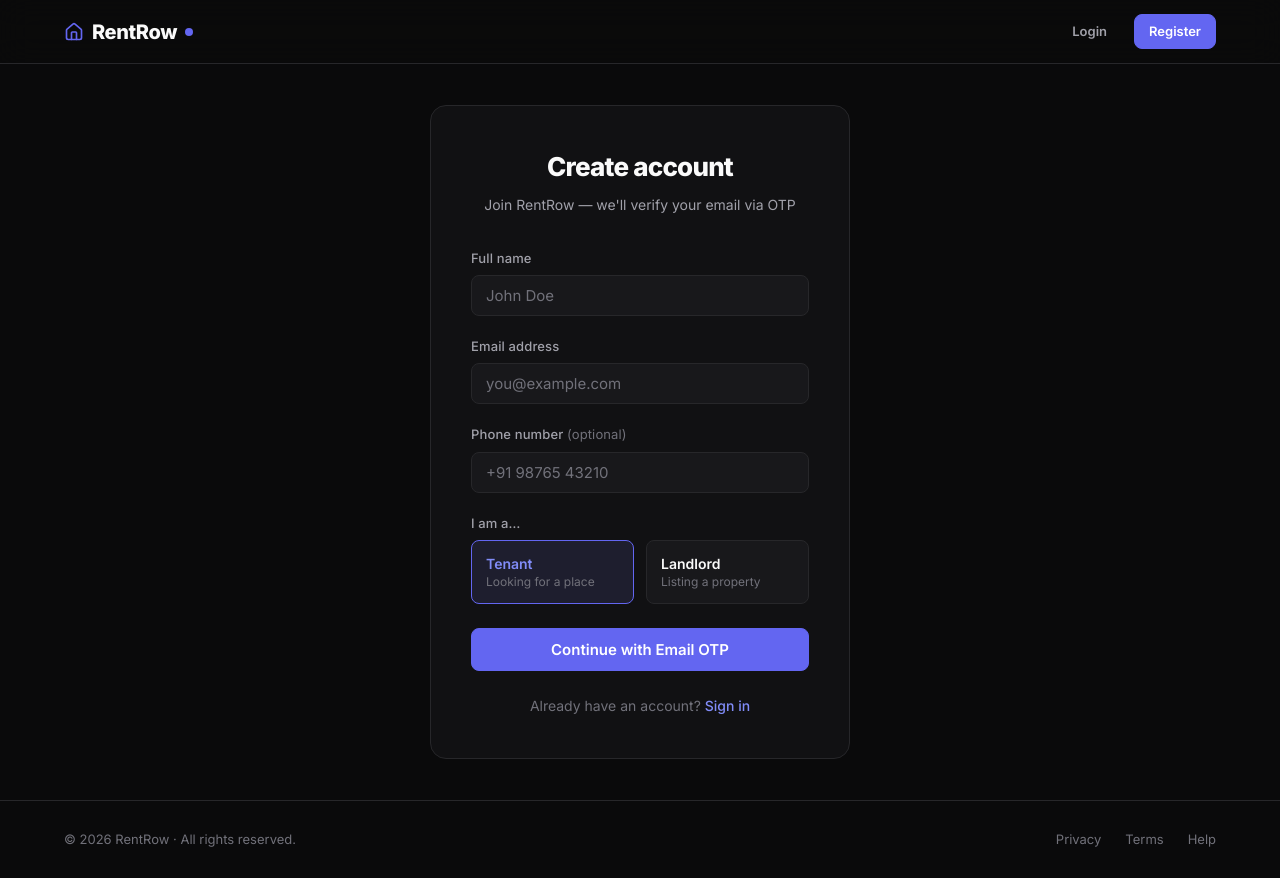
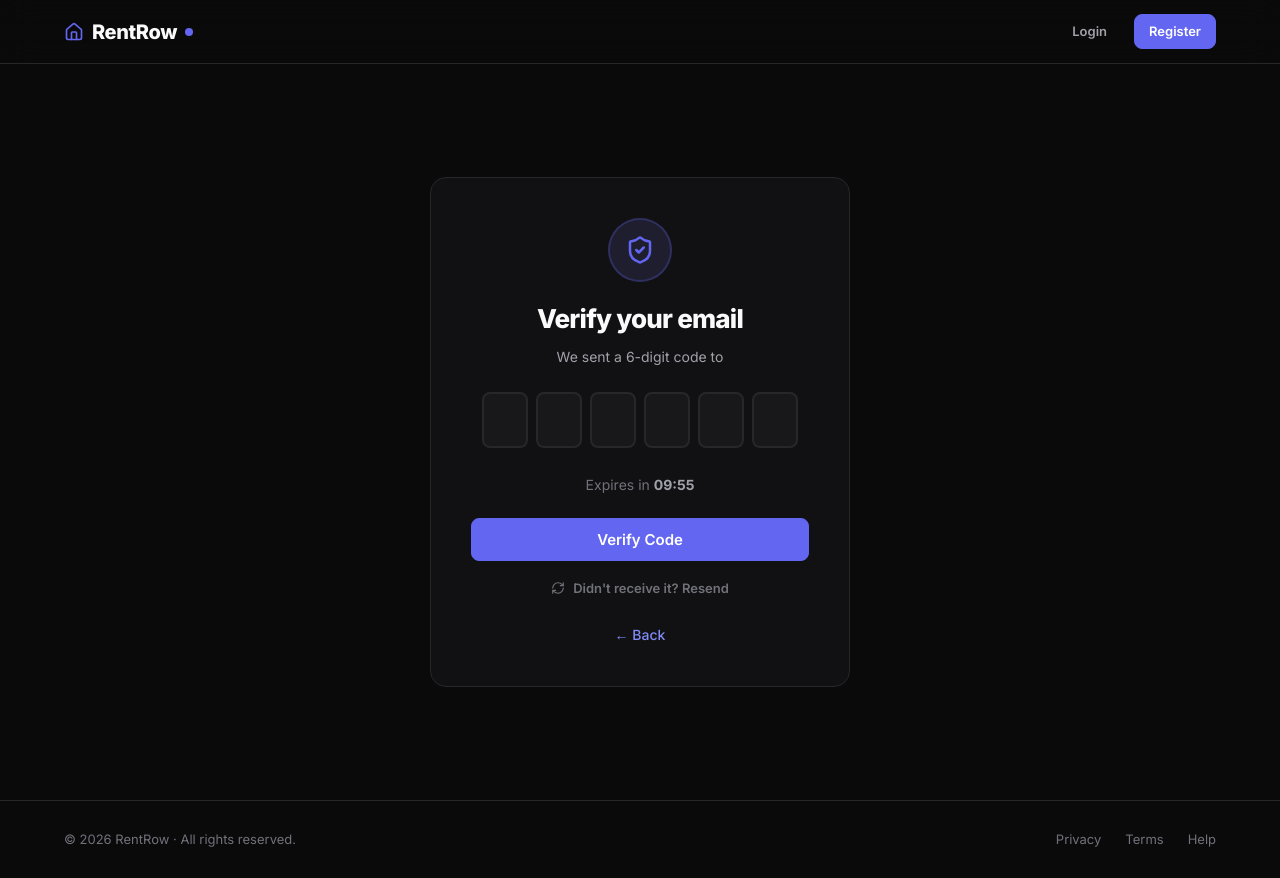
Before and after one commit to rentrow/frontend, a React app: page /verify in a window 1280 px wide. Before the commit this address led to /register. Built offline with nearby package versions, Linux system fonts and the light colour scheme; no server answers; the HTML template or start-up script is replaced by a standard one.

Commit message:
Update Verify.jsx

```diff
--- a/src/pages/Verify.jsx
+++ b/src/pages/Verify.jsx
@@ -1,152 +1,125 @@
-import { useState, useEffect } from 'react';
-import { useNavigate, useLocation, Link } from 'react-router-dom';
-import { AlertCircle, ShieldCheck, RefreshCw } from 'lucide-react';
+import { useState, useRef, useEffect } from 'react';
+import { useNavigate, useSearchParams, Link } from 'react-router-dom';
+import { useAuth } from '../context/AuthContext';
+import { ShieldCheck, RefreshCw, AlertCircle } from 'lucide-react';
 
-const API_URL = import.meta.env.VITE_API_URL || 'https://backend-sfrm.onrender.com';
+const OTP_EXPIRE_MIN = 10;
 
 export default function Verify() {
-  const [otp, setOtp] = useState('');
-  const [error, setError] = useState(null);
-  const [loading, setLoading] = useState(false);
-  const [resending, setResending] = useState(false);
-  const [resent, setResent] = useState(false);
-  const [timeLeft, setTimeLeft] = useState(600); // 10 minutes in seconds
+  const [params]      = useSearchParams();
+  const email         = params.get('email')   || '';
+  const purpose       = params.get('purpose') || 'REGISTER';
 
-  const navigate = useNavigate();
-  const location = useLocation();
+  const [digits,   setDigits]   = useState(Array(6).fill(''));
+  const [error,    setError]    = useState(null);
+  const [loading,  setLoading]  = useState(false);
+  const [resending,setResending]= useState(false);
+  const [resent,   setResent]   = useState(false);
+  const [timeLeft, setTimeLeft] = useState(OTP_EXPIRE_MIN * 60);
 
-  // Get email and purpose from URL params
-  const params = new URLSearchParams(location.search);
-  const email = params.get('email');
-  const purpose = params.get('purpose'); // 'REGISTER' or 'LOGIN'
+  const inputRefs = useRef([]);
+  const { login } = useAuth();
+  const navigate  = useNavigate();
 
-  // Timer countdown
+  /* Countdown timer */
   useEffect(() => {
     if (timeLeft <= 0) return;
-    const timer = setInterval(() => setTimeLeft(prev => prev - 1), 1000);
-    return () => clearInterval(timer);
+    const t = setInterval(() => setTimeLeft(s => s - 1), 1000);
+    return () => clearInterval(t);
   }, [timeLeft]);
 
-  // Redirect if no email
-  useEffect(() => {
-    if (!email) {
-      navigate('/register');
+  const expired = timeLeft <= 0;
+  const mm = String(Math.floor(timeLeft / 60)).padStart(2, '0');
+  const ss = String(timeLeft % 60).padStart(2, '0');
+
+  /* Handle digit input */
+  const handleChange = (idx, val) => {
+    if (!/^\d*$/.test(val)) return;
+    const next = [...digits];
+    next[idx]  = val.slice(-1);
+    setDigits(next);
+    if (val && idx < 5) inputRefs.current[idx + 1]?.focus();
+    // Auto-submit when last box filled
+    if (idx === 5 && val) {
+      const code = [...next.slice(0, 5), val].join('');
+      if (code.length === 6) submitCode(code);
     }
-  }, [email, navigate]);
-
-  const formatTime = (seconds) => {
-    const mins = Math.floor(seconds / 60);
-    const secs = seconds % 60;
-    return `${mins.toString().padStart(2, '0')}:${secs.toString().padStart(2, '0')}`;
   };
 
-  const handleVerify = async (e) => {
-    e.preventDefault();
-    if (otp.length !== 6) {
-      setError('Please enter all 6 digits');
-      return;
+  const handleKeyDown = (idx, e) => {
+    if (e.key === 'Backspace' && !digits[idx] && idx > 0)
+      inputRefs.current[idx - 1]?.focus();
+  };
+
+  const handlePaste = (e) => {
+    const pasted = e.clipboardData.getData('text').replace(/\D/g, '').slice(0, 6);
+    if (pasted.length === 6) {
+      setDigits(pasted.split(''));
+      inputRefs.current[5]?.focus();
+      submitCode(pasted);
     }
+  };
 
+  const submitCode = async (code) => {
+    if (loading) return;
     setLoading(true);
     setError(null);
 
+    const pending = JSON.parse(sessionStorage.getItem('rentrow_pending') || '{}');
+
     try {
-      // Get pending registration data if registering
-      let pendingData = {};
-      if (purpose === 'REGISTER') {
-        const pending = sessionStorage.getItem('rentrow_pending');
-        if (pending) {
-          pendingData = JSON.parse(pending);
-        }
-      }
+      const res  = await fetch('https://backend-sfrm.onrender.com/api/auth/verify-otp', {
+        method : 'POST',
+        headers: { 'Content-Type': 'application/json' },
+        body   : JSON.stringify({ email, code, purpose, ...pending }),
+      });
+      const data = await res.json();
+      if (!res.ok) throw new Error(data.error);
 
-      const res = await fetch(`${API_URL}/api/auth/verify-otp`, {
-        method: 'POST',
-        headers: { 'Content-Type': 'application/json' },
-        body: JSON.stringify({
-          email,
-          code: otp,
-          purpose,
-          name: pendingData.name,
-          phone: pendingData.phone,
-          role: pendingData.role || 'USER'
-        }),
-      });
-
-      const data = await res.json();
-
-      if (!res.ok) {
-        throw new Error(data.error || 'Verification failed');
-      }
-
-      // Clear pending data
       sessionStorage.removeItem('rentrow_pending');
-
-      // Save token and user data
-      localStorage.setItem('rentrow_token', data.token);
-      localStorage.setItem('rentrow_user', JSON.stringify(data.user));
-
-      // Redirect to home
+      login(data.user, data.token);
       navigate('/');
     } catch (err) {
       setError(err.message);
-      setOtp('');
+      setDigits(Array(6).fill(''));
+      inputRefs.current[0]?.focus();
     } finally {
       setLoading(false);
     }
   };
 
-  const handleResendOTP = async () => {
-    if (resending || timeLeft > 540) return; // Only allow resend after 10 seconds
+  const handleSubmit = (e) => {
+    e.preventDefault();
+    const code = digits.join('');
+    if (code.length !== 6) return setError('Enter all 6 digits');
+    submitCode(code);
+  };
 
+  const handleResend = async () => {
     setResending(true);
     setError(null);
-
     try {
-      const res = await fetch(`${API_URL}/api/auth/send-otp`, {
+      await fetch('https://backend-sfrm.onrender.com/api/auth/send-otp', {
         method: 'POST',
         headers: { 'Content-Type': 'application/json' },
         body: JSON.stringify({ email, purpose }),
       });
-
-      const data = await res.json();
-
-      if (!res.ok) {
-        throw new Error(data.error || 'Failed to resend OTP');
-      }
-
-      // Reset timer to 10 minutes
-      setTimeLeft(600);
+      setTimeLeft(OTP_EXPIRE_MIN * 60);
       setResent(true);
-      setOtp('');
-
-      // Show success message
-      if (data.dev_otp) {
-        console.log('Development OTP:', data.dev_otp);
-        alert(`Demo OTP: ${data.dev_otp}\nCheck console for more details.`);
-      } else {
-        alert('OTP resent successfully!');
-      }
-
+      setDigits(Array(6).fill(''));
+      inputRefs.current[0]?.focus();
       setTimeout(() => setResent(false), 3000);
-    } catch (err) {
-      setError(err.message);
+    } catch {
+      setError('Failed to resend. Try again.');
     } finally {
       setResending(false);
     }
   };
 
-  if (!email) {
-    return null;
-  }
-
-  const expired = timeLeft <= 0;
-  const mm = String(Math.floor(timeLeft / 60)).padStart(2, '0');
-  const ss = String(timeLeft % 60).padStart(2, '0');
-
   return (
     <div className="auth-page">
       <div className="auth-card animate-scale-in">
+
         {/* Icon */}
         <div style={{ textAlign: 'center', marginBottom: '1.5rem' }}>
           <div style={{
@@ -158,16 +131,17 @@ export default function Verify() {
           }}>
             <ShieldCheck size={30} style={{ color: 'var(--primary)' }} />
           </div>
-          <h1 className="auth-title">Verify Your Email</h1>
+          <h1 className="auth-title">Verify your email</h1>
           <p className="auth-subtitle">
-            We've sent a 6-digit code to<br />
+            We sent a 6-digit code to<br />
             <strong style={{ color: 'var(--text-1)' }}>{email}</strong>
           </p>
         </div>
 
+        {/* Error */}
         {error && (
-          <div className="form-error">
-            <AlertCircle size={16} /> {error}
+          <div className="form-error" style={{ marginBottom: '1rem' }}>
+            <AlertCircle size={15} /> {error}
           </div>
         )}
 
@@ -181,27 +155,39 @@ export default function Verify() {
           </div>
         )}
 
-        <form onSubmit={handleVerify}>
-          <div className="form-group">
-            <label className="form-label" htmlFor="otp">Enter OTP</label>
+        {/* OTP Boxes */}
+        <form onSubmit={handleSubmit}>
+          <div style={{ display: 'flex', gap: '0.5rem', justifyContent: 'center', marginBottom: '1.5rem' }}
+            onPaste={handlePaste}>
+            {digits.map((d, i) => (
               <input
-              id="otp"
+                key={i}
+                ref={el => inputRefs.current[i] = el}
                 type="text"
-              className="form-input"
-              placeholder="000000"
-              value={otp}
-              onChange={(e) => setOtp(e.target.value.replace(/\D/g, '').slice(0, 6))}
-              maxLength={6}
-              required
-              autoFocus
-              style={{ textAlign: 'center', fontSize: '1.5rem', letterSpacing: '0.5rem', fontWeight: 600 }}
+                inputMode="numeric"
+                maxLength={1}
+                value={d}
+                onChange={e => handleChange(i, e.target.value)}
+                onKeyDown={e => handleKeyDown(i, e)}
+                disabled={loading || expired}
+                style={{
+                  width: '46px', height: '56px',
+                  textAlign: 'center', fontSize: '1.5rem', fontWeight: 700,
+                  background: 'var(--surface-2)',
+                  border: `2px solid ${d ? 'var(--primary)' : 'var(--border)'}`,
+                  borderRadius: 'var(--radius-md)',
+                  color: 'var(--text-1)', outline: 'none',
+                  transition: 'border-color 0.15s',
+                  caretColor: 'var(--primary)',
+                }}
               />
+            ))}
           </div>
 
           {/* Timer */}
           <div style={{ textAlign: 'center', marginBottom: '1.25rem' }}>
             {expired ? (
-              <span style={{ color: 'var(--red)', fontSize: '0.875rem' }}>Code expired. Please resend.</span>
+              <span style={{ color: 'var(--red)', fontSize: '0.875rem' }}>Code expired</span>
             ) : (
               <span style={{ color: 'var(--text-3)', fontSize: '0.875rem' }}>
                 Expires in <strong style={{ color: 'var(--text-2)' }}>{mm}:{ss}</strong>
@@ -212,38 +198,26 @@ export default function Verify() {
           <button
             type="submit"
             className="btn btn-primary w-full"
-            style={{ padding: '0.7rem', fontSize: '0.9375rem' }}
-            disabled={loading || otp.length !== 6 || expired}
+            style={{ padding: '0.7rem', fontSize: '0.9375rem', marginBottom: '0.75rem' }}
+            disabled={loading || expired || digits.join('').length < 6}
           >
-            {loading ? 'Verifying...' : 'Verify & Continue'}
+            {loading ? 'Verifying…' : 'Verify Code'}
           </button>
         </form>
 
-        <div style={{ marginTop: '1.5rem', textAlign: 'center' }}>
+        {/* Resend */}
         <button
-            onClick={handleResendOTP}
-            disabled={resending || expired === false}
-            style={{
-              background: 'none',
-              border: 'none',
-              color: (resending || !expired) ? 'var(--text-3)' : 'var(--primary)',
-              cursor: (resending || !expired) ? 'not-allowed' : 'pointer',
-              fontSize: '0.875rem',
-              fontWeight: 500,
-              display: 'inline-flex',
-              alignItems: 'center',
-              gap: '0.5rem'
-            }}
+          className="btn btn-ghost w-full btn-sm"
+          onClick={handleResend}
+          disabled={resending}
+          style={{ color: 'var(--text-3)' }}
         >
-            <RefreshCw size={14} className={resending ? 'spin' : ''} />
-            {resending ? 'Sending...' : "Didn't receive code? Resend"}
+          <RefreshCw size={14} />
+          {resending ? 'Sending…' : "Didn't receive it? Resend"}
         </button>
-        </div>
 
-        <div className="auth-footer" style={{ marginTop: '1rem' }}>
-          <Link to={purpose === 'REGISTER' ? '/register' : '/login'}>
-            ← Back to {purpose === 'REGISTER' ? 'Sign up' : 'Sign in'}
-          </Link>
+        <div className="auth-footer" style={{ marginTop: '1.25rem' }}>
+          <Link to={purpose === 'LOGIN' ? '/login' : '/register'}>← Back</Link>
         </div>
       </div>
     </div>
```
Lines whose indentation alone changed are shown as unchanged.
